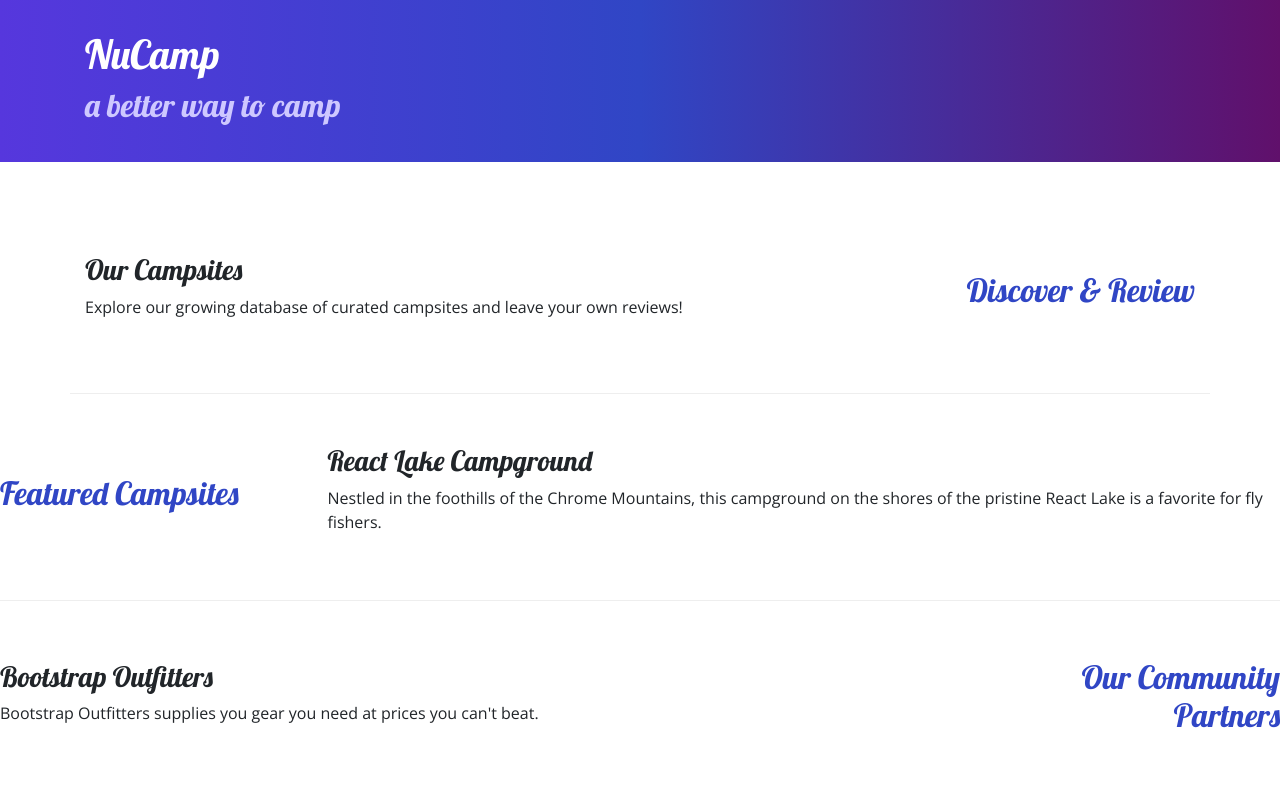
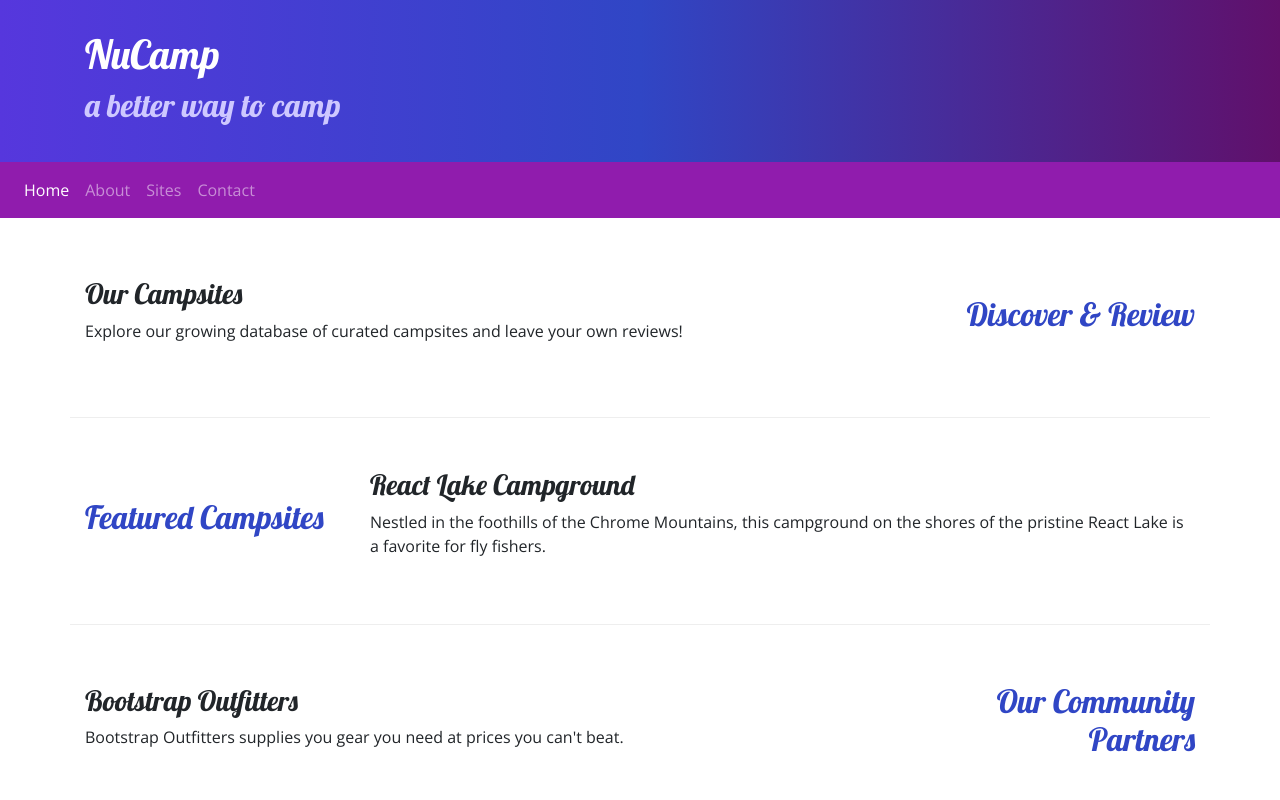
Before and after one commit to dede20011982/Nucampsite, a website: page index.html in a window 1280 px wide. Shown: the top 800 px of the page. Drawn offline with nearby package versions, Linux system fonts and the light colour scheme.

Commit message:
Navbar and Breadcrumbs

```diff
--- a/css/styles.css
+++ b/css/styles.css
@@ -23,6 +23,7 @@ footer {
     padding: 30px;
     background-image: linear-gradient(to right, #5637DD, #3046C5, #60106B);
     color: white;
+    margin: 0;
 }
 
 .row-content {
@@ -30,3 +31,8 @@ footer {
     border-bottom: 1px ridge;
     min-height: 200px;
 }
+
+.navbar {
+    background-color: #901CAD;
+    margin: 0;
+}
--- a/index.html
+++ b/index.html
@@ -12,6 +12,7 @@
     <!-- Additional CSS must be placed after Bootstrap CSS -->
     <link rel="stylesheet" href="https://fonts.googleapis.com/css?family=Lobster|Open+Sans" />
     <link rel="stylesheet" href="css/styles.css" />
+
     <title>NuCamp: A Better Way To Camp</title>
 </head>
 
@@ -27,6 +28,20 @@
             </div>
         </div>
     </header>
+    <nav class="navbar navbar-expand-sm navbar-dark sticky-top">
+        <button class="navbar-toggler" type="button" data-toggle="collapse" data-target="#nucampNavbar">
+            <span class="navbar-toggler-icon"></span>
+        </button>
+
+            <div class="collapse navbar-collapse" id="nucampNavbar">
+                <ul class="navbar-nav">
+                    <li class="nav-item active"><a class="nav-link" href="#">Home</a></li>
+                    <li class="nav-item"><a class="nav-link" href="aboutus.html">About</a></li>
+                    <li class="nav-item"><a class="nav-link" href="#">Sites</a></li>
+                    <li class="nav-item"><a class="nav-link" href="#">Contact</a></li>
+                </ul>
+            </div>
+    </nav>
 
     <div class="container">
         <div class="row row-content align-items-center">
@@ -38,7 +53,7 @@
                 <p class="d-none d-sm-block">Explore our growing database of curated campsites and leave your own reviews!</p>
             </div>
         </div>
-    </div>
+
 
         <div class="row row-content align-items-center">
             <div class="col-sm-4 col-md-3">
@@ -57,6 +72,7 @@
             <div class="col">
                 <h3>Bootstrap Outfitters</h3>
                 <p class="d-none d-sm-block">Bootstrap Outfitters supplies you gear you need at prices you can't beat.</p>
+            </div>
         </div>
     </div>
 
```
Also changed, not shown: aboutus.html (+8 -4 lines). Lines whose indentation alone changed are shown as unchanged.
